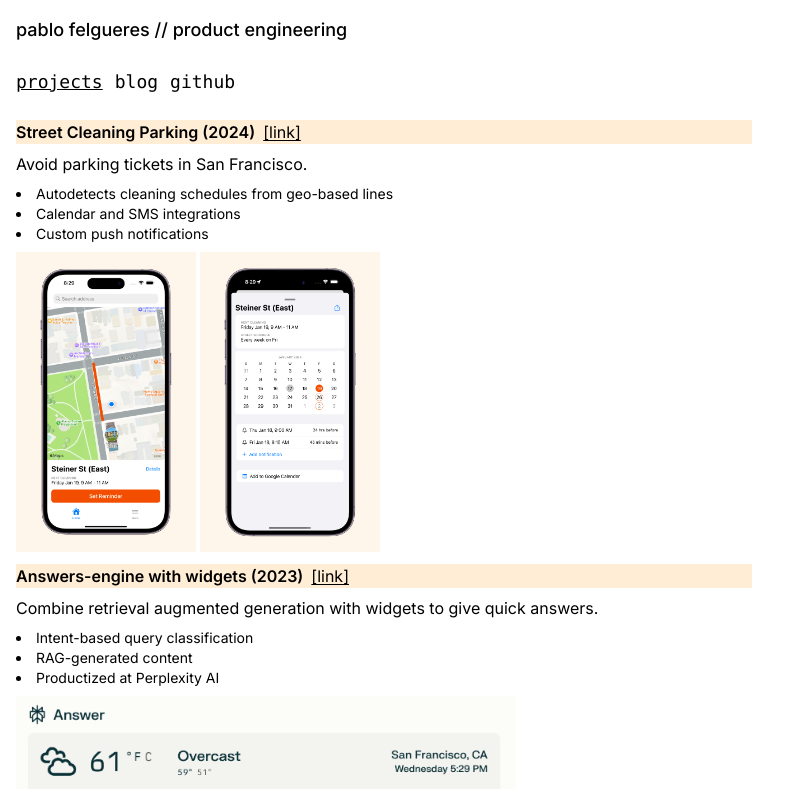
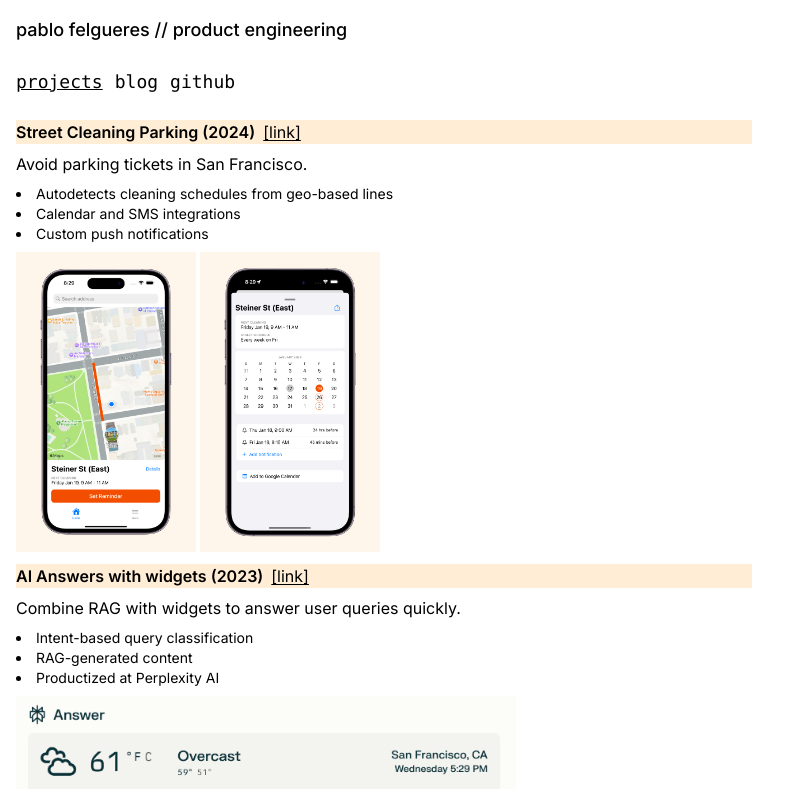
Before and after one commit to felgueres/mysite, a Next.js app: page / in a window 1280 px wide. Shown: the top 789 px of the page, without its empty margins (0-799 px from the left). Built offline with nearby package versions, Linux system fonts and the light colour scheme.

Commit message:
add media

```diff
--- a/src/pages/index.tsx
+++ b/src/pages/index.tsx
@@ -68,8 +68,8 @@ export default function Home() {
           imgs={[{'path': '/1/1.png', 'dims': [180,200]} as img, {'path': '/1/2.png', 'dims': [180,200]} as img]}
         />
         <ProjectBlock
-          title="Answers-engine with widgets (2023)"
-          description="Combine retrieval augmented generation with widgets to give quick answers."
+          title="AI Answers with widgets (2023)"
+          description="Combine RAG with widgets to answer user queries quickly."
           features="Intent-based query classification, RAG-generated content, Productized at Perplexity AI"
           links={[{ href: "https://perplexity.ai/search?q=weather+in+sf", label: "[link]" },
           ]}
```
